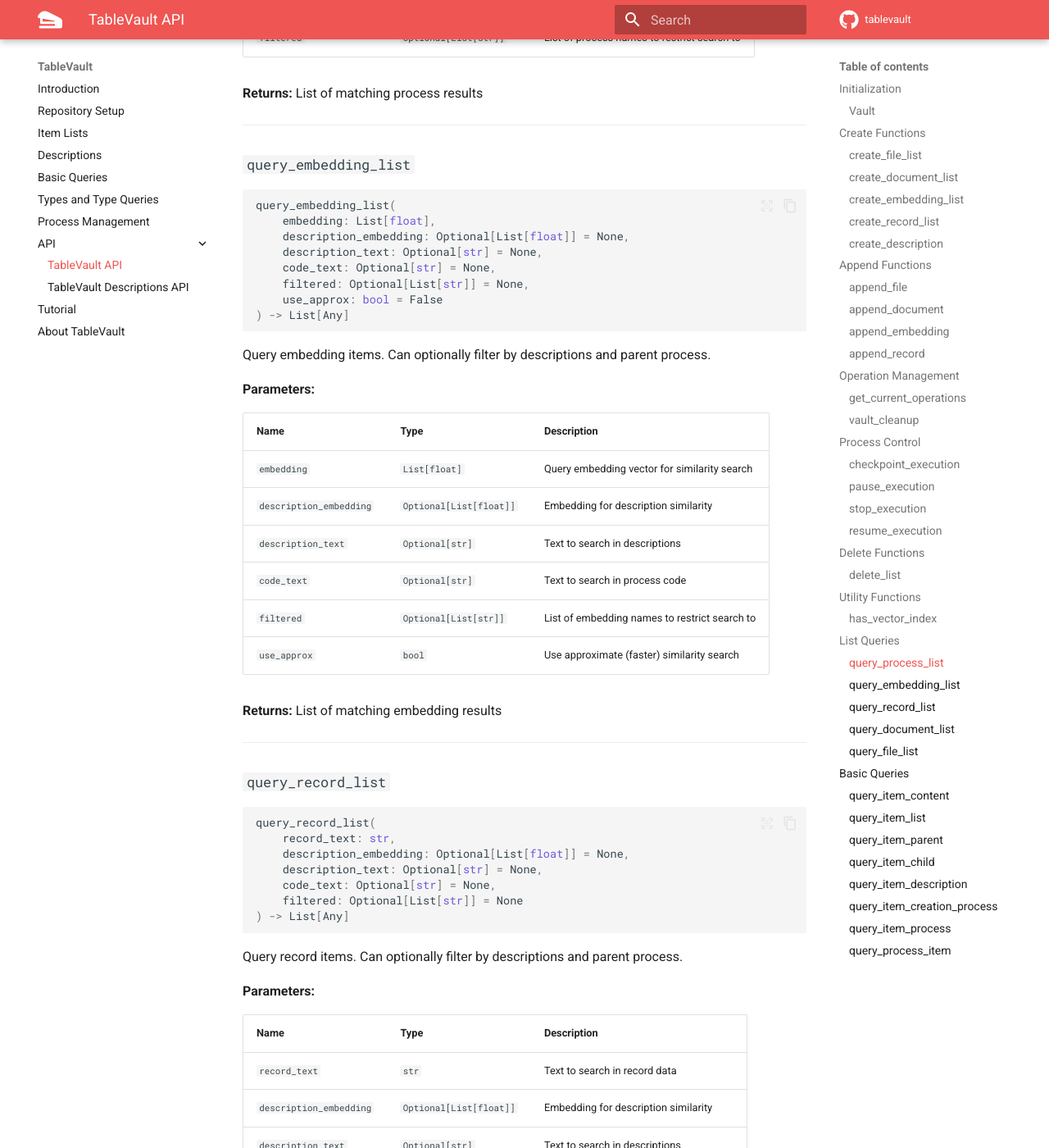
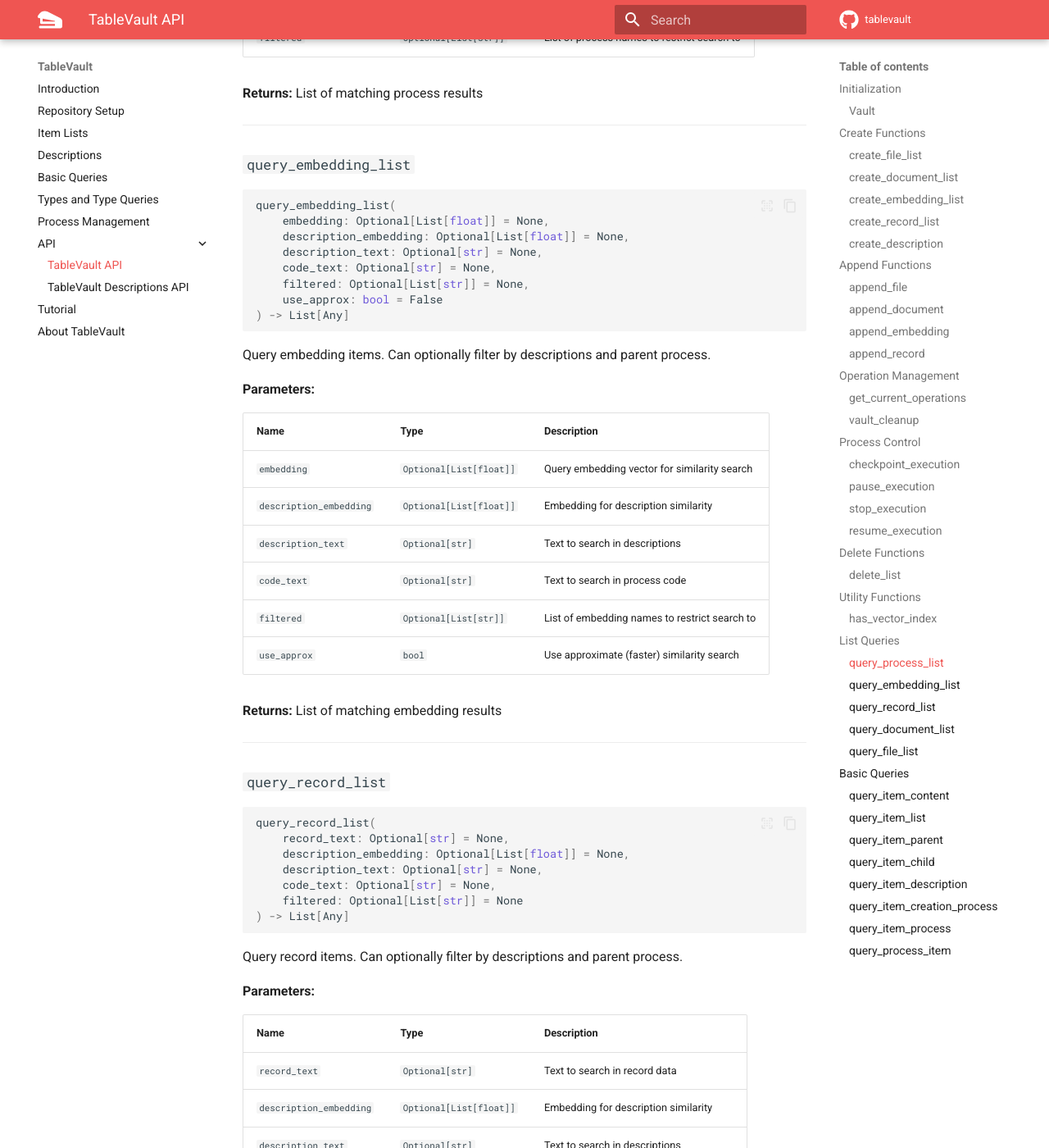
Before and after one commit to j2zhao/tablevault, an MkDocs documentation site: the page built from docs/api/core_api.md, in a window 1280 px wide and 1400 px high, scrolled down 10592 px. Shown: the whole window at 82% size. Built offline with MkDocs 1.6.1 and Material for MkDocs 9.7.7, drawn with Linux system fonts in a browser that asks for light colours; comment, search, counter and statistics services are not loaded; some of the changed text lies outside the part shown.

Commit message:
optional parameters

````diff
--- a/docs/api/core_api.md
+++ b/docs/api/core_api.md
@@ -435,7 +435,7 @@ Query process items. Can optionally filter by descriptions and parent process.
 
 ```python
 query_embedding_list(
-    embedding: List[float],
+    embedding: Optional[List[float]] = None,
     description_embedding: Optional[List[float]] = None,
     description_text: Optional[str] = None,
     code_text: Optional[str] = None,
@@ -450,7 +450,7 @@ Query embedding items. Can optionally filter by descriptions and parent process.
 
 | Name | Type | Description |
 |------|------|-------------|
-| `embedding` | `List[float]` | Query embedding vector for similarity search |
+| `embedding` | `Optional[List[float]]` | Query embedding vector for similarity search |
 | `description_embedding` | `Optional[List[float]]` | Embedding for description similarity |
 | `description_text` | `Optional[str]` | Text to search in descriptions |
 | `code_text` | `Optional[str]` | Text to search in process code |
@@ -465,7 +465,7 @@ Query embedding items. Can optionally filter by descriptions and parent process.
 
 ```python
 query_record_list(
-    record_text: str,
+    record_text: Optional[str] = None,
     description_embedding: Optional[List[float]] = None,
     description_text: Optional[str] = None,
     code_text: Optional[str] = None,
@@ -479,7 +479,7 @@ Query record items. Can optionally filter by descriptions and parent process.
 
 | Name | Type | Description |
 |------|------|-------------|
-| `record_text` | `str` | Text to search in record data |
+| `record_text` | `Optional[str]` | Text to search in record data |
 | `description_embedding` | `Optional[List[float]]` | Embedding for description similarity |
 | `description_text` | `Optional[str]` | Text to search in descriptions |
 | `code_text` | `Optional[str]` | Text to search in process code |
@@ -493,7 +493,7 @@ Query record items. Can optionally filter by descriptions and parent process.
 
 ```python
 query_document_list(
-    document_text: str,
+    document_text: Optional[str] = None,
     description_embedding: Optional[List[float]] = None,
     description_text: Optional[str] = None,
     code_text: Optional[str] = None,
@@ -507,7 +507,7 @@ Query document items. Can optionally filter by descriptions and parent process.
 
 | Name | Type | Description |
 |------|------|-------------|
-| `document_text` | `str` | Text to search in document content |
+| `document_text` | `Optional[str]` | Text to search in document content |
 | `description_embedding` | `Optional[List[float]]` | Embedding for description similarity |
 | `description_text` | `Optional[str]` | Text to search in descriptions |
 | `code_text` | `Optional[str]` | Text to search in process code |
````
Also changed, not shown: 2 other files.
